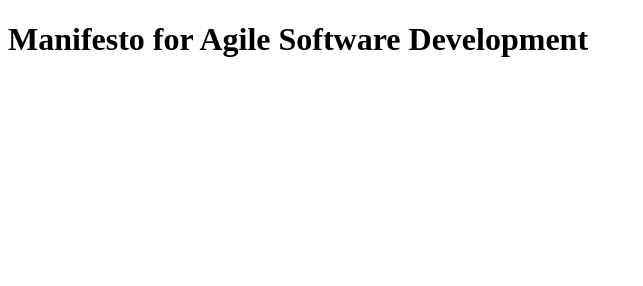
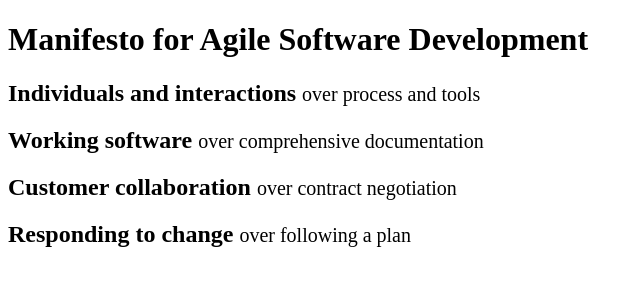
Before and after one commit to dejv0ld/labb1_agile, a plain HTML site: page index.html in a window 1280 px wide. Shown: the whole page, without its empty margins (0-643 px from the left). Drawn offline with Linux system fonts and the light colour scheme.

Commit message:
Added index and prnciples.html and added headings

```diff
--- a/index.html
+++ b/index.html
@@ -12,6 +12,12 @@
 <body>
   <h1>Manifesto for Agile Software Development</h1>
 
+  <div class="manifesto-names">
+    <h2>Individuals and interactions <small>over process and tools</small></h2>
+    <h2>Working software <small>over comprehensive documentation</small></h2>
+    <h2>Customer collaboration <small>over contract negotiation</small></h2>
+    <h2>Responding to change <small>over following a plan</small></h2>
+  </div>
 </body>
 
 </html>
--- a/style.css
+++ b/style.css
@@ -0,0 +1,3 @@
+small {
+  font-weight: 100;
+}
```
Also changed, not shown: principles.html (added, +13 -0 lines).
